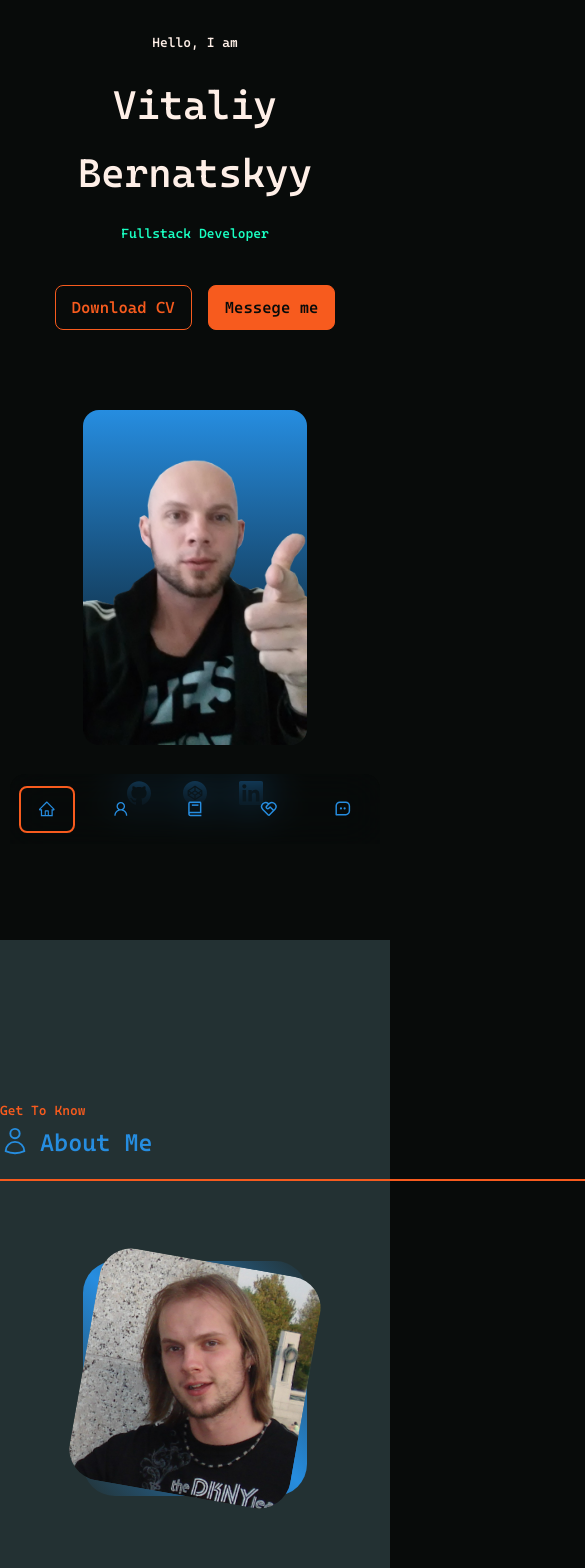
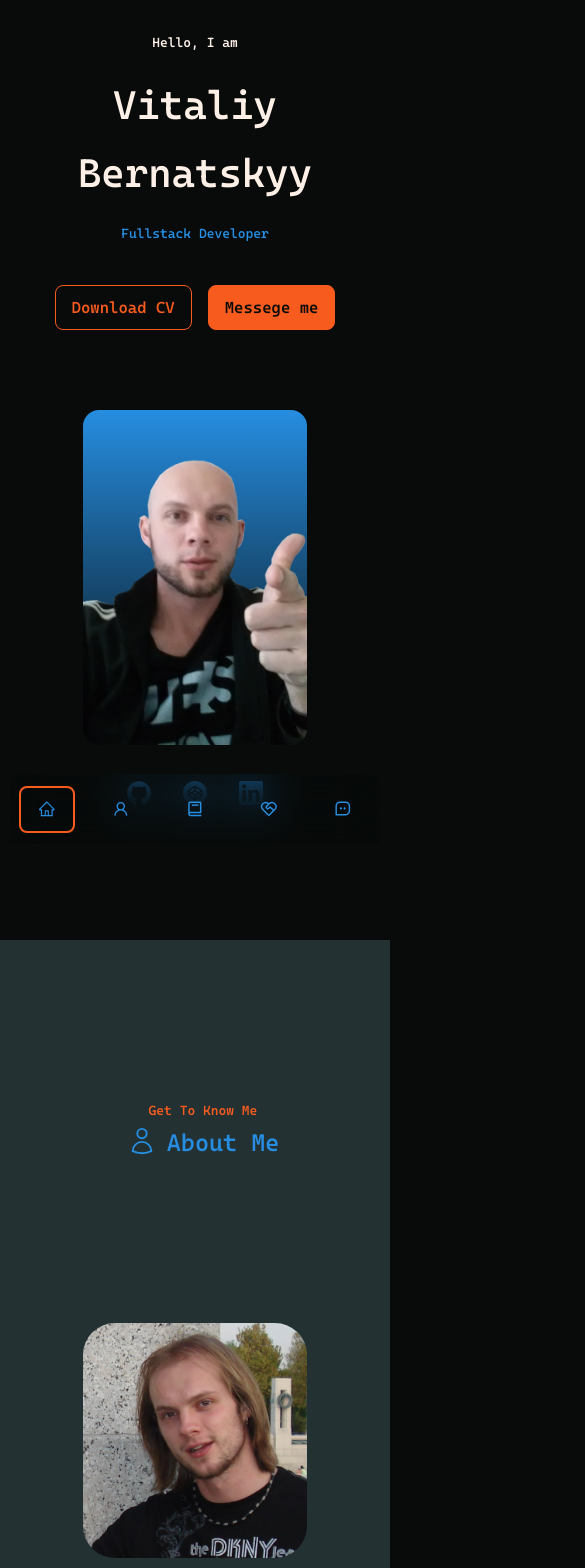
Before and after one commit to vyber7/portfolio, a React (Create React App) app: page / in a window 390 px wide. Shown: the top 1568 px of the page, 585 px wide, since content can reach past the window. Built offline with nearby package versions, Linux system fonts and the light colour scheme.

Commit message:
Styles updated everywhere
Title in section elements are now responsive

```diff
--- a/src/components/about.jsx
+++ b/src/components/about.jsx
@@ -6,7 +6,7 @@ function About() {
   return (
     <section id="about">
       <div className="title">
-        <h5>Get To Know</h5>
+        <h5>Get To Know Me</h5>
         <h2>
           <svg
             xmlns="http://www.w3.org/2000/svg"
--- a/src/components/header.jsx
+++ b/src/components/header.jsx
@@ -12,7 +12,7 @@ function Header() {
         <div className="intro">
           <h5>Hello, I am</h5>
           <h1>Vitaliy Bernatskyy</h1>
-          <h5 className="text-light">Fullstack Developer</h5>
+          <h5>Fullstack Developer</h5>
           <CTA />
         </div>
         <div className="me_socials">
--- a/src/index.css
+++ b/src/index.css
@@ -44,8 +44,9 @@ h1 {
 
 .title {
   width: 1000px;
-  border-bottom: 2px solid var(--color-primary-variant);
-  margin: 0 auto 5rem;
+  border-left: 2px solid var(--color-primary-variant);
+  margin: 0 auto 10rem;
+  padding: 0 0 0 1rem;
 }
 
 .title > h2,
@@ -64,10 +65,6 @@ h1 {
   width: 30px;
   height: 30px;
   margin: 3px 10px 0 0;
-}
-
-.text-light {
-  color: var(--color-light);
 }
 
 a {
@@ -117,7 +114,6 @@ img {
   --color-primary: #268de0;
   --color-primary-variant: #f75b1e;
   --color-white: #feefe7;
-  --color-light: #19ffc2;
   --color-bg: #080b0a;
   --color-bg-variant: #233133;
 
@@ -139,6 +135,10 @@ img {
   margin: auto;
 }
 
+section {
+  padding: 10rem 0 10rem;
+}
+
 /*======================== MEDIA QUERIES (MEDIUM DEVICES) ====================*/
 @media screen and (max-width: 1024px) {
   .container {
@@ -147,6 +147,10 @@ img {
 
   .section {
     margin-top: 6rem;
+  }
+
+  .title {
+    max-width: 72%;
   }
 }
 
@@ -159,4 +163,17 @@ img {
   .section {
     margin-bottom: 2rem;
   }
+
+  .title {
+    max-width: var(--container-width-sm);
+    border-left: none;
+  }
+
+  .title h5 {
+    text-align: center;
+  }
+
+  .title h2 {
+    justify-content: center;
+  }
 }
--- a/src/styles/about.css
+++ b/src/styles/about.css
@@ -1,13 +1,6 @@
 #about {
-  padding: 10rem 0;
   background: var(--color-bg-variant);
   width: 100%;
-}
-
-.title {
-  width: 1000px;
-
-  margin: 0 auto 5rem;
 }
 
 .about__container {
@@ -21,31 +14,24 @@
   width: 100%;
   aspect-ratio: 1/1;
   border-radius: 2rem;
-  background: linear-gradient(
-    45deg,
-    transparent,
-    var(--color-primary),
-    transparent
-  );
 }
 
 .about__me-img {
   border-radius: 2rem;
   overflow: hidden;
-  transform: rotate(10deg);
   transition: var(--transition);
 }
 
 .about__me-img:hover {
-  transform: rotate(0deg);
+  transform: scale(1.07);
 }
+
 .about__content {
   text-align: left;
 }
 
 p {
   margin: 0 0 2.6rem;
-  color: var(--color-light);
 }
 
 /*======================== MEDIA QUERIES (MEDIUM DEVICES) ====================*/
--- a/src/styles/certifications.css
+++ b/src/styles/certifications.css
@@ -1,7 +1,3 @@
-#certifications {
-  padding: 10rem 0;
-}
-
 .certifications__container {
   width: 35rem;
   padding-bottom: 3rem;
@@ -17,7 +13,6 @@
 
 .certifications__item:hover {
   border-color: var(--color-primary-variant);
-  background: transparent;
 }
 
 .certifications__item a {
--- a/src/styles/contact.css
+++ b/src/styles/contact.css
@@ -1,5 +1,4 @@
 #contact {
-  padding: 10rem 0;
   background: var(--color-bg-variant);
 }
 
--- a/src/styles/experience.css
+++ b/src/styles/experience.css
@@ -1,5 +1,4 @@
 #experience {
-  padding: 10rem 0;
   background: var(--color-bg-variant);
 }
 
@@ -17,10 +16,11 @@
   border: 1px solid transparent;
   transition: var(--transition);
 }
+
 .experience__card:hover {
-  background: transparent;
   border-color: var(--color-primary-variant);
   cursor: default;
+  scale: 1.07;
 }
 
 .experience__card h3 {
@@ -58,6 +58,10 @@
     width: 80%;
     margin: 0 auto;
   }
+
+  .experience__card:hover {
+    scale: 1.05;
+  }
 }
 
 /*======================== MEDIA QUERIES (SMALL DEVICES) ====================*/
@@ -69,14 +73,20 @@
   .experience__card {
     width: 100%;
   }
+
+  .experience__card:hover {
+    scale: 1;
+  }
 }
 
 @media screen and (max-width: 400px) {
   .experience__content {
     grid-template-columns: 1fr;
+    margin: auto;
+    width: 50%;
   }
 
   .experience__details {
-    justify-content: center;
+    justify-content: left;
   }
 }
--- a/src/styles/header.css
+++ b/src/styles/header.css
@@ -17,6 +17,10 @@ header {
 
 .intro {
   text-align: left;
+}
+
+.intro h5:last-of-type {
+  color: var(--color-primary);
 }
 
 .cta {
--- a/src/styles/projects.css
+++ b/src/styles/projects.css
@@ -1,7 +1,3 @@
-#projects {
-  padding: 10rem 0;
-}
-
 .projects__container {
   display: grid;
   grid-template-columns: repeat(3, 1fr);
@@ -19,7 +15,7 @@
 
 .projects__item:hover {
   border-color: var(--color-primary-variant);
-  background: transparent;
+  scale: 1.05;
 }
 
 .projects__item-img {
@@ -40,6 +36,10 @@
     gap: 1.2rem;
     width: 72%;
   }
+
+  .projects__item:hover {
+    scale: 1.03;
+  }
 }
 
 /*======================== MEDIA QUERIES (SMALL DEVICES) ====================*/
@@ -49,6 +49,10 @@
     gap: 1rem;
     width: 100%;
   }
+
+  .projects__item:hover {
+    scale: 1;
+  }
 }
 
 @media screen and (max-width: 400px) {
```
Also changed, not shown: src/assets/cv.png.
